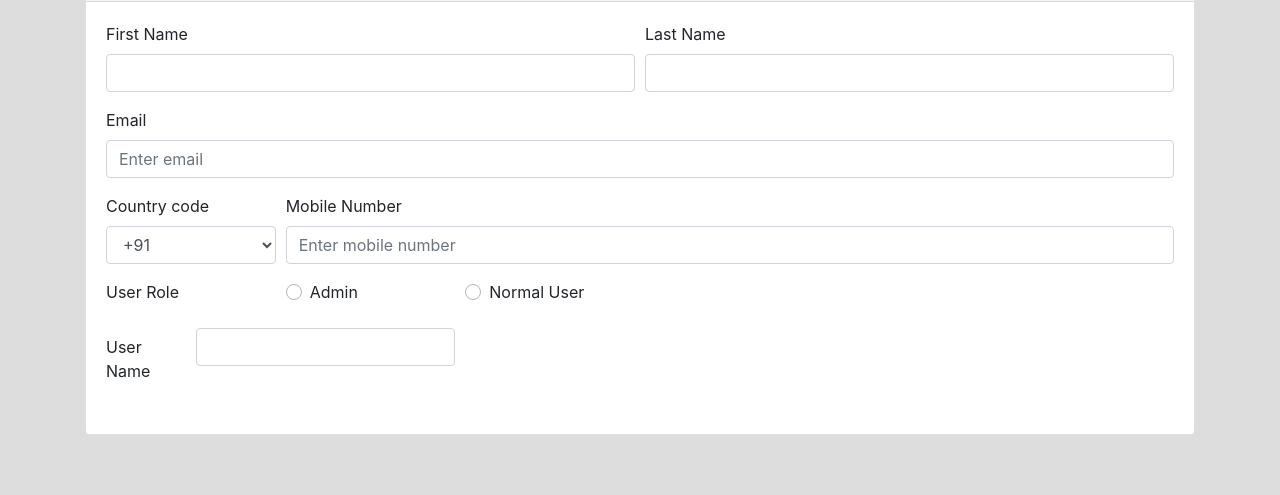
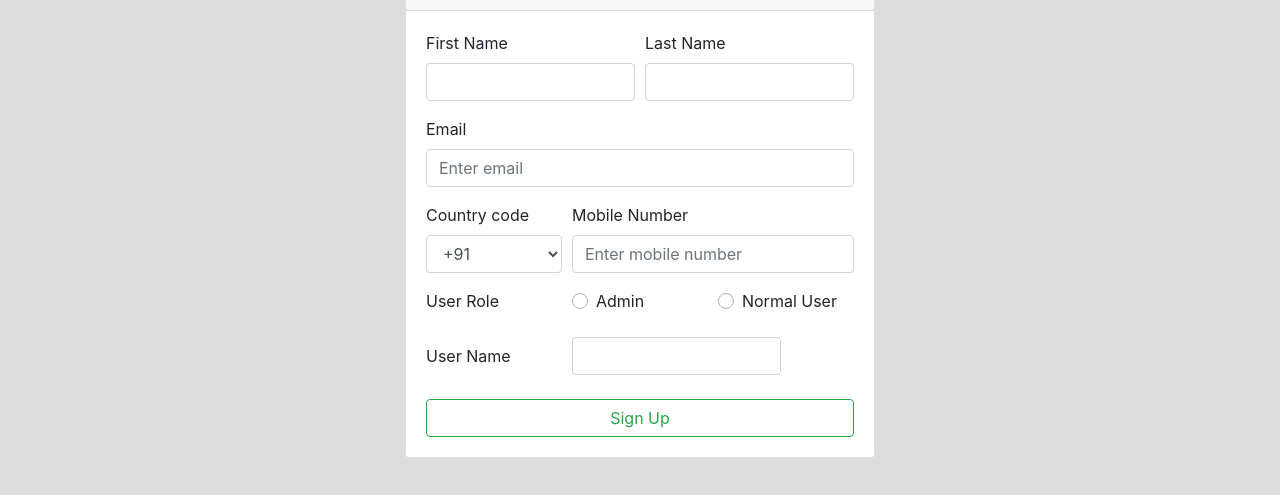
Before and after one commit to naikvaibhav/html-bootstrap-template-for-project, a plain HTML site: page index5.html in a window 1280 px wide. Shown: the part 197-692 px from the top of the page. Drawn offline with nearby package versions, Linux system fonts and the light colour scheme.

Commit message:
second commit

```diff
--- a/index5.css
+++ b/index5.css
@@ -8,3 +8,13 @@
 body {
   background-color: rgb(221, 221, 221);
 }
+
+.signUpForm {
+  padding-top: 2vh;
+}
+
+@media screen and (min-width: 768px) {
+  .signUpForm {
+    width: 500px;
+  }
+}
--- a/index5.html
+++ b/index5.html
@@ -114,14 +114,14 @@
                     />
                   </div>
                   <div class="form-row">
-                    <div class="form-group col-md-2">
+                    <div class="form-group col-md-4">
                       <label for="inputState">Country code</label>
                       <select id="inputState" class="form-control">
                         <option selected>+91</option>
                         <option>...</option>
                       </select>
                     </div>
-                    <div class="form-group col-md-10">
+                    <div class="form-group col-md-8">
                       <label for="inputAddress2">Mobile Number</label>
                       <input
                         type="text"
@@ -132,10 +132,10 @@
                     </div>
                   </div>
                   <div class="form-row">
-                    <div class="form-group col-md-2">
+                    <div class="form-group col-md-4">
                       <label for="userRole">User Role</label>
                     </div>
-                    <div class="form-group col-md-2">
+                    <div class="form-group col-md-4">
                       <div class="custom-control custom-radio">
                         <input
                           type="radio"
@@ -161,7 +161,7 @@
                         </label>
                       </div> -->
                     </div>
-                    <div class="form-group col-md-2">
+                    <div class="form-group col-md-4">
                       <div class="custom-control custom-radio">
                         <input
                           type="radio"
@@ -189,10 +189,10 @@
                     </div>
                   </div>
                   <div class="form-row">
-                    <div class="form-group col-md-1 col-form-label">
+                    <div class="form-group col-md-4 col-form-label">
                       <label for="inputEmail4">User Name</label>
                     </div>
-                    <div class="form-group col-md-3">
+                    <div class="form-group col-md-6">
                         <input
                         type="text"
                         class="form-control"
@@ -200,8 +200,15 @@
                       />
                     </div>
                      </div>
+                     <button
+                     type="submit"
+                     class="btn btn-outline-success btn-block loginBtn"
+                   >
+                     Sign Up
+                   </button>
+                    </form>
                   </div>
-                </form>
+
               </div>
             </div>
           </div>
```
Also changed, not shown: 1 other file.
